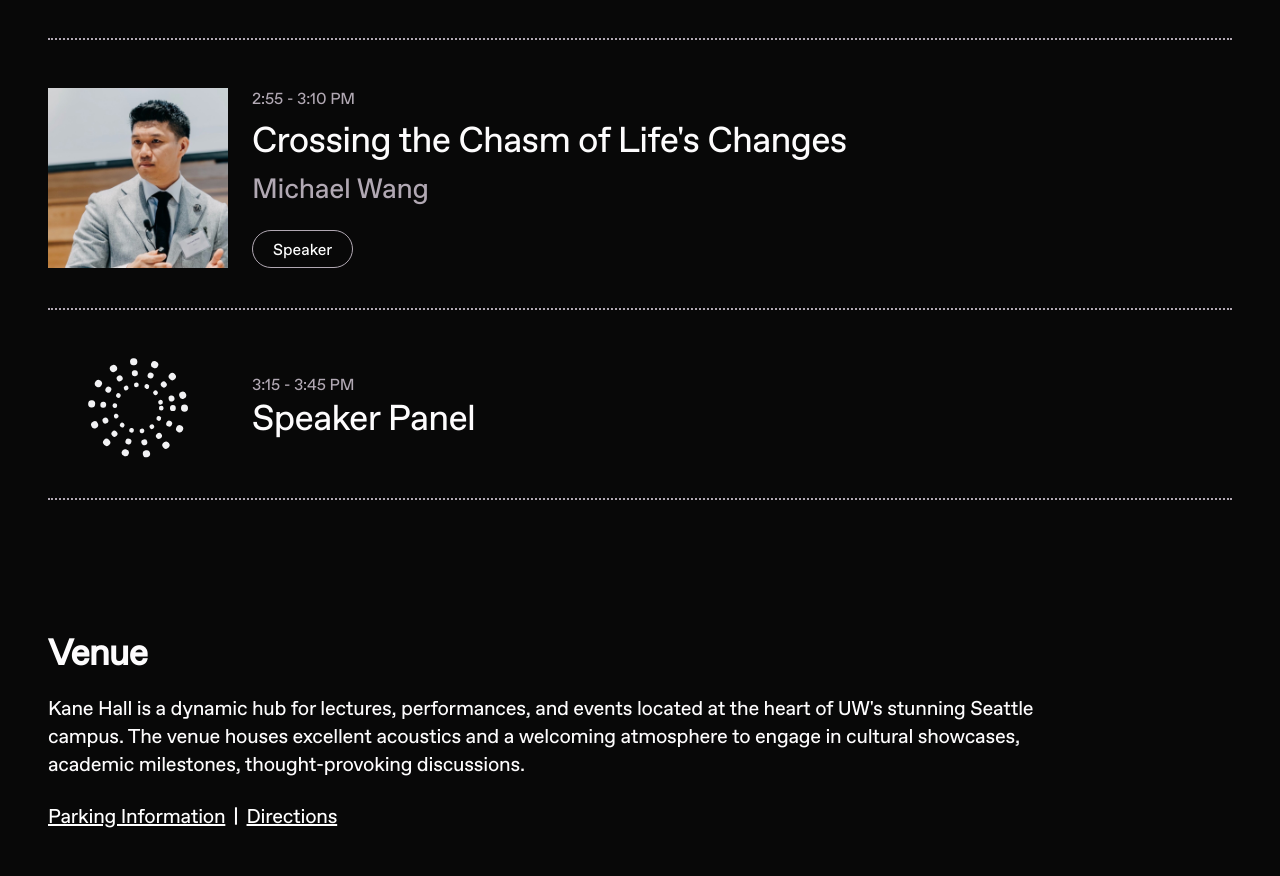
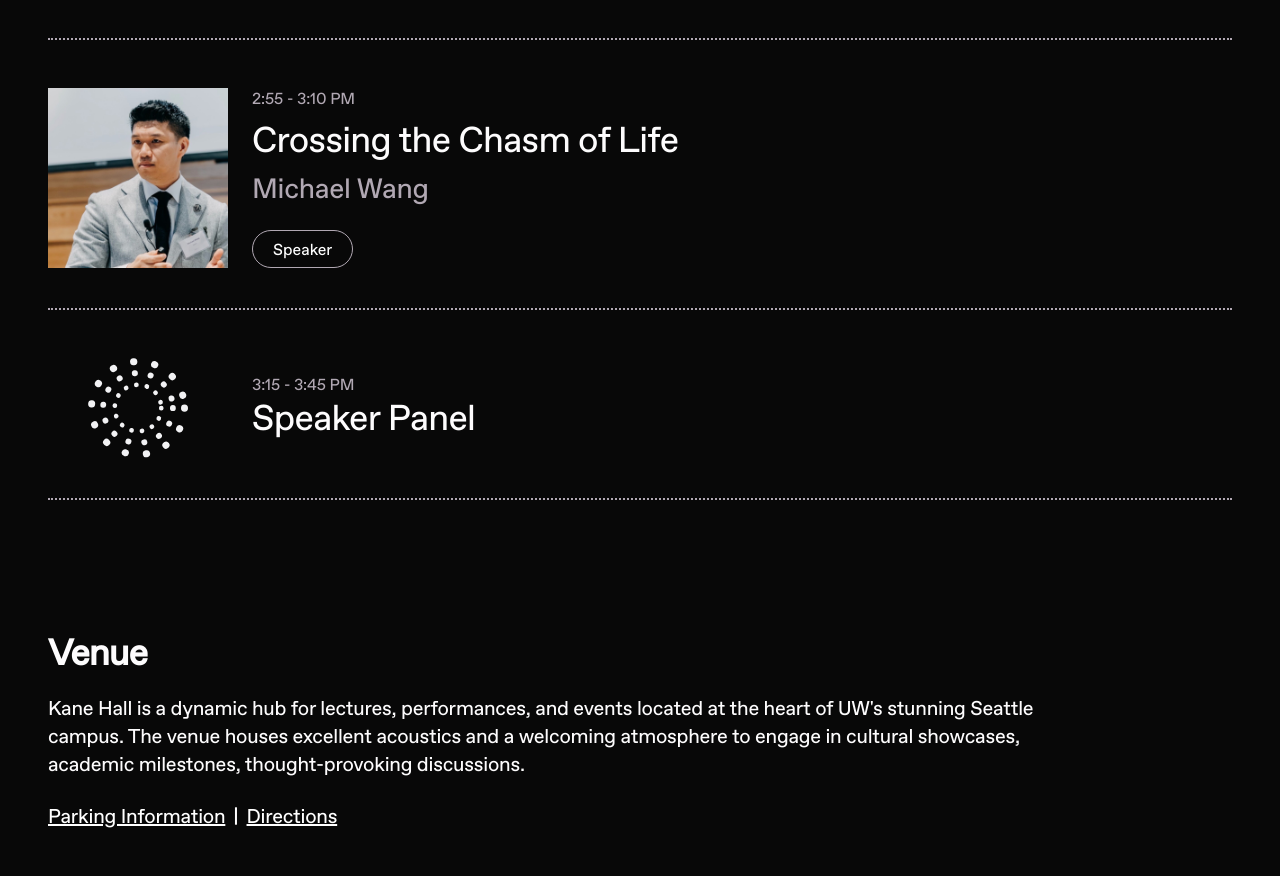
Before and after one commit to tedx-uofw/tedx-website-2025, a React (Vite) app: page / in a window 1280 px wide. Shown: the part 4988-5864 px from the top of the page. Built offline with nearby package versions, Linux system fonts and the light colour scheme.

Commit message:
Updated talk title in SpeakerSection and HomePage to "Crossing the Chasm of Life" for consistency.

```diff
--- a/src/components/HomePage/ScheduleSection.jsx
+++ b/src/components/HomePage/ScheduleSection.jsx
@@ -395,7 +395,7 @@ const ScheduleSection = () => {
 
                         <div className="flex flex-col items-start gap-0.5 sm:gap-2">
                             <h2 className="text-[#FDFCFD] font-medium text-lg sm:text-3xl md:text-[36px] leading-tight md:leading-[48px] tracking-[-0.72px]">
-                                Crossing the Chasm of Life's Changes
+                                Crossing the Chasm of Life
                             </h2>
 
                             <h3 className="text-[#B1A8B3] text-sm sm:text-2xl md:text-[28px] leading-tight sm:leading-snug md:leading-[34px] tracking-[-0.28px]">
--- a/src/pages/Speakers/SpeakerSection.jsx
+++ b/src/pages/Speakers/SpeakerSection.jsx
@@ -6,7 +6,7 @@ const speakers = [
   {
     name: "Michael Wang",
     title: "Founder/Chief Clinical Officer at INSPIREN",
-    talkName: "Crossing the Chasm of Life’s Changes",
+    talkName: "Crossing the Chasm of Life",
     description: "Life's only certainty is change. From serving as a Special Forces soldier in Afghanistan to caring for patients as a nurse and founding a tech company, Michael Wang's story is a testament to the transformative power of introspection. Through pivotal life moments, he discovered that true impact lies not in changing the world at large but in transforming one person's world. Michael's journey underscores the profound possibilities that arise when we focus on meaningful, personal connections—revealing that small, deliberate actions can create ripples of change that extend far beyond our immediate reach.",
     image: "/speakers/mike.jpg",
     linkedin: "https://www.linkedin.com/in/michael-wang-inspiren",
```
